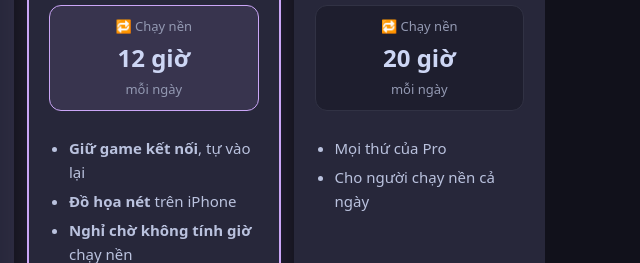
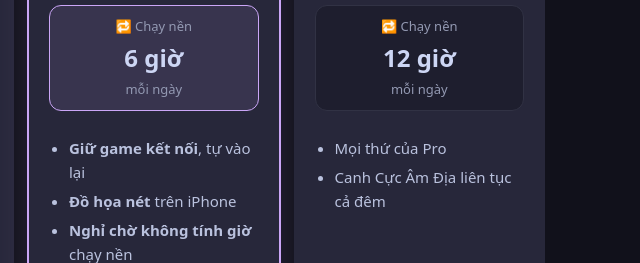
Before and after one commit to thaonmce130353/auto-tn-releases, a plain HTML site: page index.html in a window 1280 px wide. Shown: the part 4062-4325 px from the top of the page, 619-1259 px from the left. Drawn offline with Linux system fonts and the light colour scheme.

Commit message:
Buyer page: Pro 6 h, Max 12 h of background per day
Plan cards, comparison table, FAQ and guide. Max is now described as the
plan for a full night of continuous Cực Âm Địa guarding; the 'which plan'
FAQ explains that 6 h covers all three background features for a whole
day because resting is not counted.

Co-Authored-By: Claude Opus 5.5 <noreply@anthropic.com>

```diff
--- a/index.html
+++ b/index.html
@@ -410,7 +410,7 @@
         <h3>👑 Pro</h3>
         <div class="big grad" id="p-pro">120.000đ</div>
         <div class="per">30 ngày · ~4.000đ/ngày</div>
-        <div class="bgpill hotp"><span>🔁 Chạy nền</span><b>12 giờ</b><span>mỗi ngày</span></div>
+        <div class="bgpill hotp"><span>🔁 Chạy nền</span><b>6 giờ</b><span>mỗi ngày</span></div>
         <ul><li><b>Giữ game kết nối</b>, tự vào lại</li><li><b>Đồ họa nét</b> trên iPhone</li><li><b>Nghỉ chờ không tính giờ</b> chạy nền</li></ul>
         <a class="btn pri contact" href="#lien-he">Mua Pro</a>
       </div>
@@ -418,8 +418,8 @@
         <h3>🚀 Max</h3>
         <div class="big grad" id="p-max">200.000đ</div>
         <div class="per">30 ngày</div>
-        <div class="bgpill"><span>🔁 Chạy nền</span><b>20 giờ</b><span>mỗi ngày</span></div>
-        <ul><li>Mọi thứ của Pro</li><li>Cho người chạy nền cả ngày</li></ul>
+        <div class="bgpill"><span>🔁 Chạy nền</span><b>12 giờ</b><span>mỗi ngày</span></div>
+        <ul><li>Mọi thứ của Pro</li><li>Canh Cực Âm Địa liên tục cả đêm</li></ul>
         <a class="btn ghost contact" href="#lien-he">Mua Max</a>
       </div>
     </div>
@@ -432,7 +432,7 @@
           <tr><td>Giá</td><td>Miễn phí</td><td>50.000đ</td><td class="hotc">120.000đ</td><td>200.000đ</td></tr>
           <tr><td>iPhone + máy tính</td><td>✅</td><td>✅</td><td class="hotc">✅</td><td>✅</td></tr>
           <tr><td>Nhiệm vụ ngày và sự kiện</td><td>✅</td><td>✅</td><td class="hotc">✅</td><td>✅</td></tr>
-          <tr class="bgrow"><td>🔁 Chạy nền mỗi ngày</td><td>30 phút</td><td>1 giờ</td><td class="hotc"><b>12 giờ</b></td><td>20 giờ</td></tr>
+          <tr class="bgrow"><td>🔁 Chạy nền mỗi ngày</td><td>30 phút</td><td>1 giờ</td><td class="hotc"><b>6 giờ</b></td><td>12 giờ</td></tr>
           <tr><td>Lúc nghỉ chờ không tính giờ</td><td>✅</td><td>—</td><td class="hotc">✅</td><td>✅</td></tr>
           <tr><td>Giữ game luôn kết nối</td><td>✅</td><td>—</td><td class="hotc">✅</td><td>✅</td></tr>
           <tr><td>Đồ họa nét trên iPhone</td><td>✅</td><td>—</td><td class="hotc">✅</td><td>✅</td></tr>
@@ -462,8 +462,8 @@
     <details><summary>Tôi cần chuẩn bị gì?</summary><p>Một tài khoản Tiên Nghịch đã có nhân vật và key bản quyền. iPhone cần thêm app Userscripts miễn phí; máy tính dùng Chrome hoặc Edge.</p></details>
     <details><summary>Công cụ có hỏi mật khẩu game không?</summary><p>Không. Bạn chỉ nhập key bản quyền. Công cụ chạy ngay trong trình duyệt, trên chính phiên đăng nhập của bạn.</p></details>
     <details><summary>Có cần để máy chạy liên tục không?</summary><p>Chỉ khi Auto đang chạy. iPhone: không khóa màn hình, để Safari ở phía trước. Máy tính: giữ tab game mở. Quét Nhanh thường chỉ mất vài phút.</p></details>
-    <details><summary>Nên chọn gói nào?</summary><p>Chỉ làm nhiệm vụ ngày thì Standard là đủ. Muốn chạy nền nhiều giờ, game giữ kết nối và đồ họa nét thì chọn Pro (khuyên dùng). Max cho người chạy nền gần như cả ngày. Cần nâng cấp giữa chừng, nhắn người bán.</p></details>
-    <details><summary>Chạy nền là gì, có giới hạn không?</summary><p>Là các việc chạy nhiều giờ như canh giữ chỗ Cực Âm Địa, khai thác Di Tích hay đáp đố vui Đấu Tiên Nghịch lúc 19h. Chúng chạy song song và tạm dừng khi bạn bấm Quét Nhanh. Đấu Tiên Nghịch và Di Tích Liên Server có công tắc ⏰ Tự bật: mỗi ngày tự chạy khi sự kiện mở, miễn là game đang mở. Hạn mức mỗi ngày: Dùng thử 30 phút, Standard 1 giờ, Pro 12 giờ, Max 20 giờ.</p></details>
+    <details><summary>Nên chọn gói nào?</summary><p>Chỉ làm nhiệm vụ ngày thì Standard là đủ. Muốn chạy nền nhiều giờ, game giữ kết nối và đồ họa nét thì chọn Pro (khuyên dùng). Pro 6 giờ là đủ cho cả ba tính năng nền chạy suốt ngày vì lúc nghỉ chờ không tính giờ; Max dành cho ai muốn canh Cực Âm Địa liên tục (khoảng 10 giây kiểm tra một lần) cả đêm. Cần nâng cấp giữa chừng, nhắn người bán.</p></details>
+    <details><summary>Chạy nền là gì, có giới hạn không?</summary><p>Là các việc chạy nhiều giờ như canh giữ chỗ Cực Âm Địa, khai thác Di Tích hay đáp đố vui Đấu Tiên Nghịch lúc 19h. Chúng chạy song song và tạm dừng khi bạn bấm Quét Nhanh. Đấu Tiên Nghịch và Di Tích Liên Server có công tắc ⏰ Tự bật: mỗi ngày tự chạy khi sự kiện mở, miễn là game đang mở. Hạn mức mỗi ngày: Dùng thử 30 phút, Standard 1 giờ, Pro 6 giờ, Max 12 giờ.</p></details>
     <details><summary>Giờ chạy nền được tính thế nào?</summary><p>Chỉ tính lúc tính năng đang làm việc (quét, đánh giành chỗ, trả lời câu hỏi…), mỗi tính năng tính riêng. Không tính lúc chờ sự kiện mở (trước 19h, trước 10h), với mọi gói. Với Dùng thử, Pro và Max, lúc nghỉ chờ việc kế tiếp từ 10 phút trở lên cũng không tính, ví dụ khi mọi đội Di Tích đang khai thác hay giữa hai lần kiểm tra Cực Âm Địa. Riêng Cực Âm Địa để canh liên tục (kiểm tra khoảng 10 giây một lần) thì tính suốt; muốn đỡ tốn giờ, đặt ⚙ "Chạy kiểm tra mỗi (phút)", ví dụ 60. Số giờ còn lại hôm nay luôn hiện ở đầu tab 🔁 Chạy nền.</p></details>
     <details><summary>Một key dùng được trên mấy thiết bị?</summary><p>Một key gắn với nhân vật đầu tiên kích hoạt và dùng tối đa 2 thiết bị (mỗi lúc chỉ một thiết bị chạy). Cần đổi nhân vật hoặc đổi máy thì nhắn người bán để đặt lại key.</p></details>
     <details><summary>Có tiêu Tiên Ngọc hay tiền thật không?</summary><p>Không bao giờ dùng tiền thật. Với Tiên Ngọc, mỗi bước có ô tick riêng trong ⚙️ Cài đặt: bỏ tick là bước đó không tiêu. Bước nào còn tick thì vẫn bị giới hạn mỗi ngày và kiểm tra kho đồ thật trước khi mua.</p></details>
```
Also changed, not shown: huong-dan.html (+1 -1 lines).
